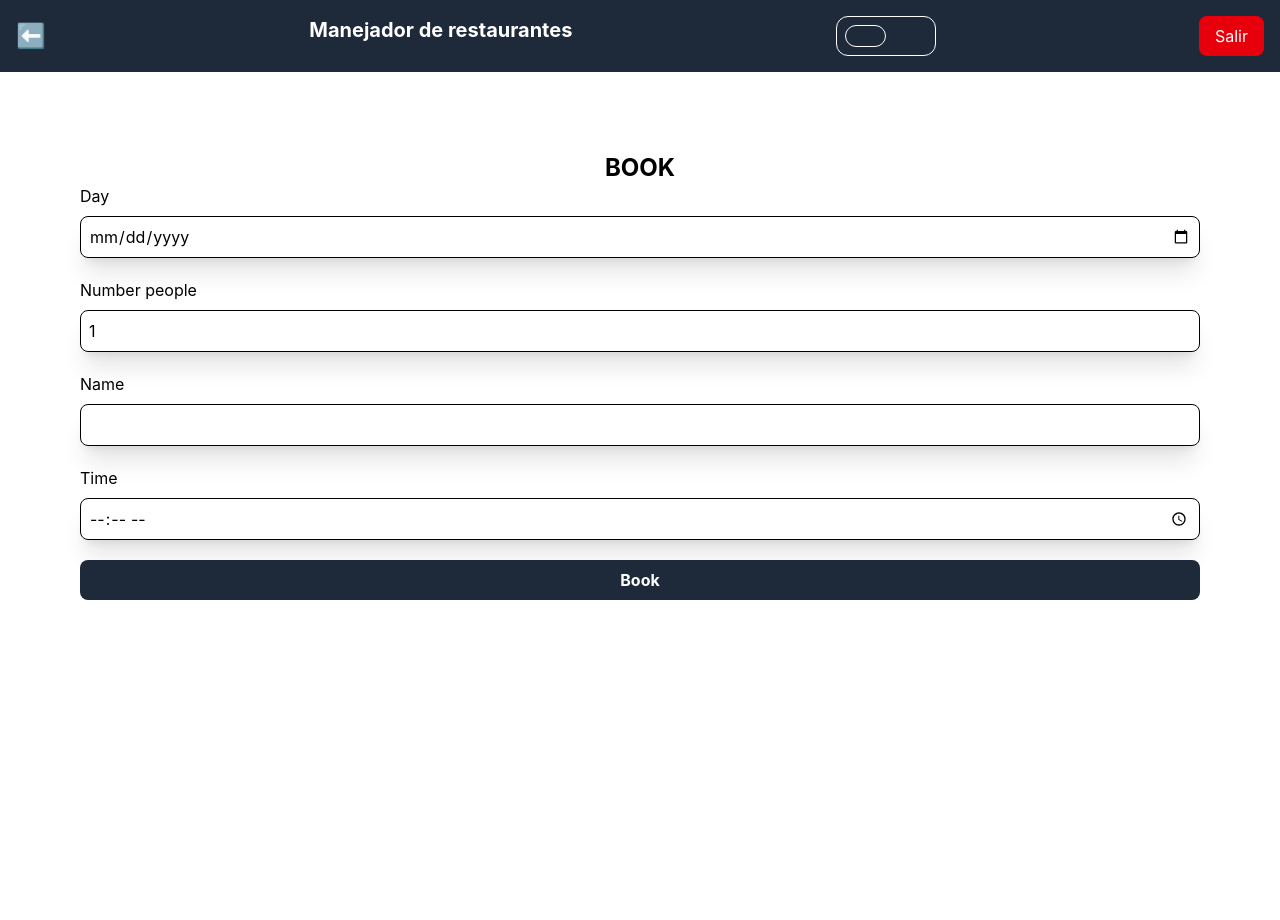
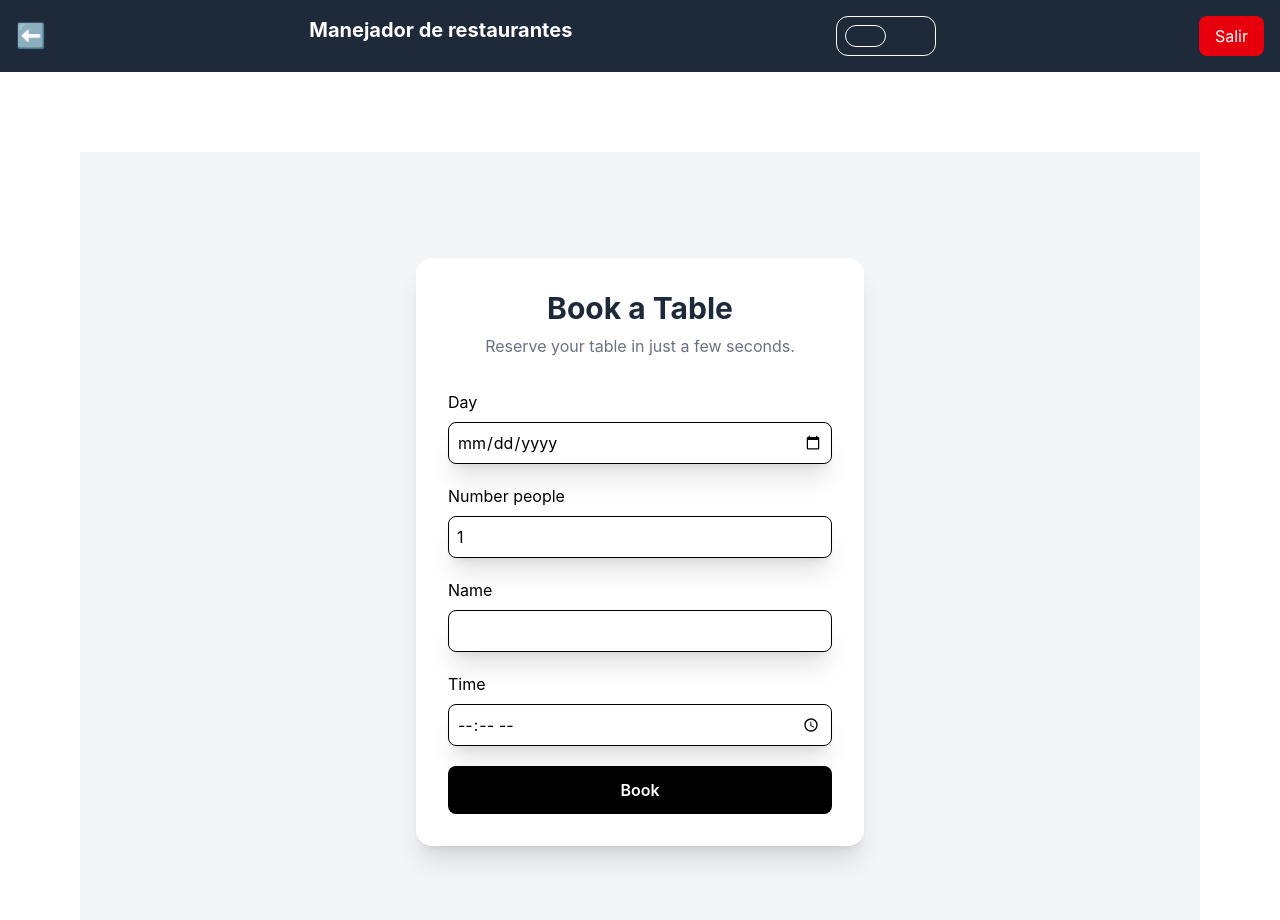
Before and after one commit to and1ru/restaurante-front, a React (Vite) app: page /private/book in a window 1280 px wide. Shown: the top 920 px of the page. Before the commit the page ends 800 px from the top, so only its background shows below. Built offline with nearby package versions, Linux system fonts and the light colour scheme.

Commit message:
se mejoro el estilo del booking

```diff
--- a/src/page/book-page.tsx
+++ b/src/page/book-page.tsx
@@ -6,31 +6,82 @@ import { Input } from "../components/input-component";
 
 export const BookPage = () => {
     const today = new Date().toISOString().split("T")[0];
-    const {control, handleSubmit, formState: {errors}} = useForm<reservationType>({
+
+    const {
+        control,
+        handleSubmit,
+        formState: { errors },
+    } = useForm<reservationType>({
         defaultValues: {
             day: new Date(),
             name: "",
             people: 1,
-            hour: ""
+            hour: "",
         },
         mode: "onBlur",
-        resolver: zodResolver(reservationSchema)
-    })
+        resolver: zodResolver(reservationSchema),
+    });
 
-    const handleForm:SubmitHandler<reservationType> = (data) => {
-        console.log(data)
-    }
+    const handleForm: SubmitHandler<reservationType> = (data) => {
+        console.log(data);
+    };
 
-  return (
-    <>
-        <h1 className="text-center font-bold text-2xl">BOOK</h1>
-        <form onSubmit={handleSubmit(handleForm)} className={style.form}>
-            <Input control={control} label="Day" name="day" error={errors.day} type="date" minimo={`${today}`}/>
-            <Input control={control} label="Number people" name="people" error={errors.people} type="number" />
-            <Input control={control} label="Name" name="name" error={errors.name} type="string" />
-            <Input control={control} label="Time" name="hour" error={errors.hour} type="time" />
-            <button className={style.button} type="button">Book</button>
-        </form>
-    </>
-  );
+    return (
+        <div className="min-h-screen flex items-center justify-center bg-gray-100 px-4">
+            <div className="w-full max-w-md rounded-2xl bg-white shadow-xl p-8">
+                <h1 className="text-3xl font-bold text-center text-gray-800 mb-2">
+                    Book a Table
+                </h1>
+
+                <p className="text-center text-gray-500 mb-8">
+                    Reserve your table in just a few seconds.
+                </p>
+
+                <form
+                    onSubmit={handleSubmit(handleForm)}
+                    className="space-y-5"
+                >
+                    <Input
+                        control={control}
+                        label="Day"
+                        name="day"
+                        error={errors.day}
+                        type="date"
+                        minimo={today}
+                    />
+
+                    <Input
+                        control={control}
+                        label="Number people"
+                        name="people"
+                        error={errors.people}
+                        type="number"
+                    />
+
+                    <Input
+                        control={control}
+                        label="Name"
+                        name="name"
+                        error={errors.name}
+                        type="string"
+                    />
+
+                    <Input
+                        control={control}
+                        label="Time"
+                        name="hour"
+                        error={errors.hour}
+                        type="time"
+                    />
+
+                    <button
+                        className="w-full rounded-lg bg-black py-3 font-semibold text-white transition hover:bg-gray-800"
+                        type="button"
+                    >
+                        Book
+                    </button>
+                </form>
+            </div>
+        </div>
+    );
 };
```
